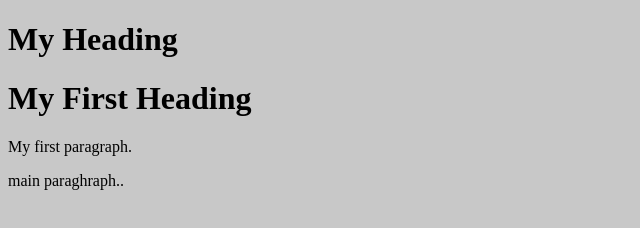
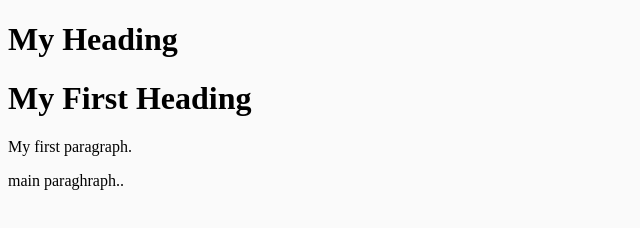
Before and after one commit to mamo7/holidayadvice, a plain HTML site: page index.html in a window 1280 px wide. Shown: the whole page, without its empty margins (0-640 px from the left). Drawn offline with Linux system fonts and the light colour scheme.

Commit message:
change color

```diff
--- a/index.html
+++ b/index.html
@@ -1,6 +1,6 @@
 <!DOCTYPE html>
 <html>
-<body style="background-color: rgb(200, 200, 200)">
+<body style="background-color: rgb(250, 250, 250)">
 <h1>My Heading</h1>
 <h1>My First Heading</h1>
 <p>My first paragraph.</p>
```
